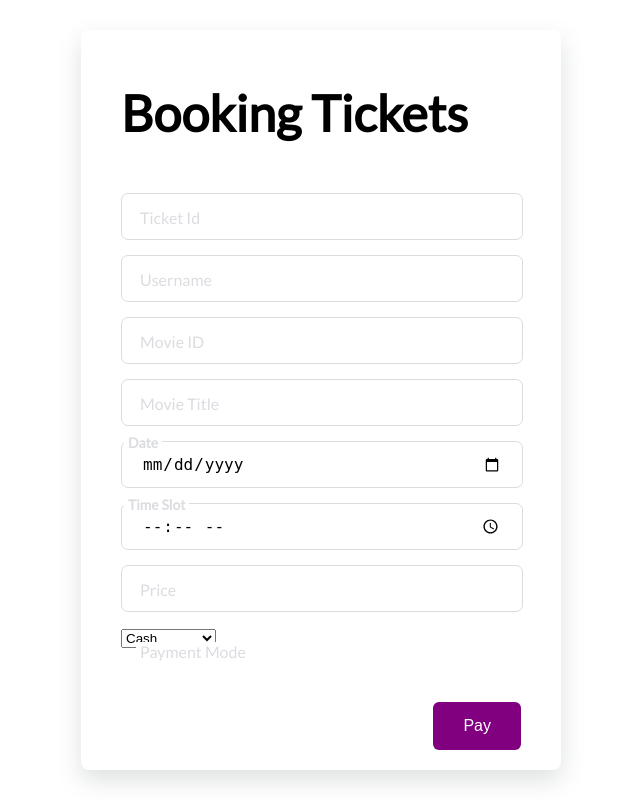
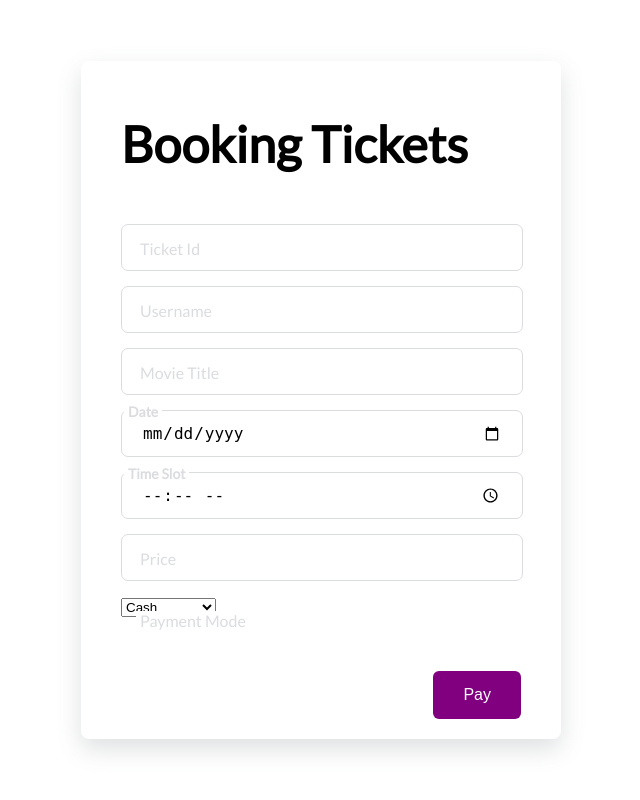
Before and after one commit to VinuthaTJ179/Theatre-Management-System, a Flask app: template templates/booking.html in a window 1280 px wide. Shown: the whole page, without its empty margins (319-959 px from the left). Run offline with Flask 2, Linux system fonts and the light colour scheme; the template is opened without the code that fills it, so the values that code supplies are empty; some libraries are stand-ins or nearby versions.

Commit message:
Update booking.html

```diff
--- a/templates/booking.html
+++ b/templates/booking.html
@@ -24,10 +24,6 @@
                 <label for="" class="label">Username</label>
             </div>
 
-            <div class="inputContainer">
-                <input type="text" name="movieid" class="input" placeholder="a" name="movieid">
-                <label for="" class="label">Movie ID</label>
-            </div>
 
             <div class="inputContainer">
                 <input type="text" name="movietitle" class="input" placeholder="a" name="movietitle">
```
